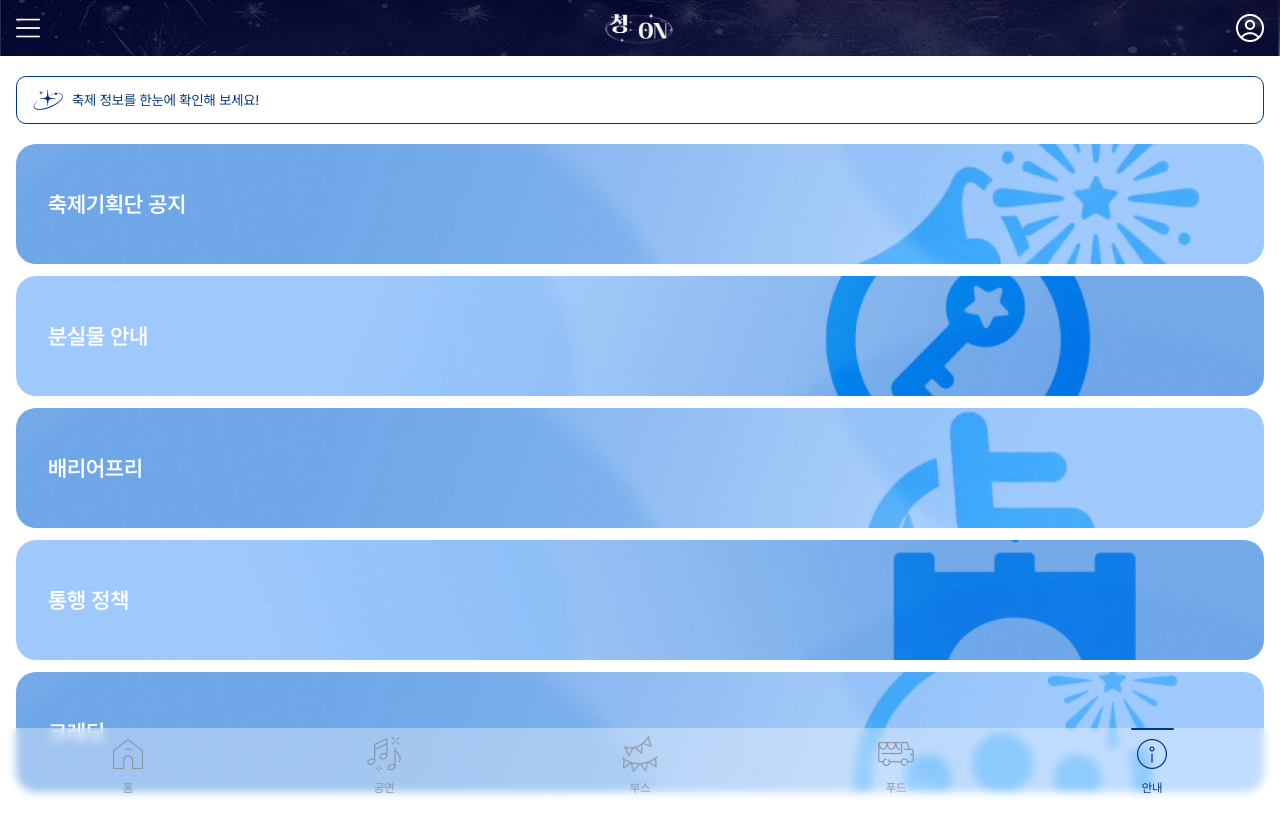
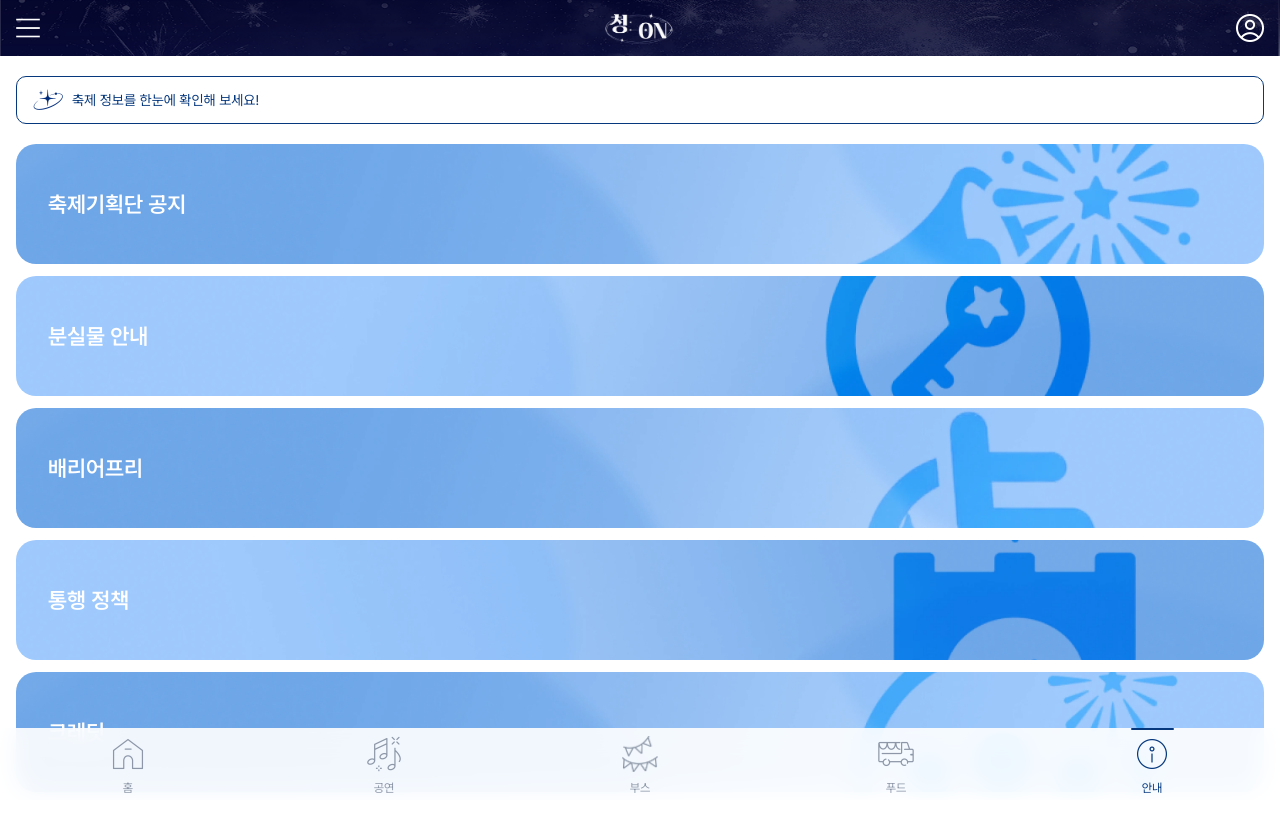
Before and after one commit to LUCAUS-Likelion14th/FrontEnd, a Next.js app: page /info in a window 1280 px wide. Shown: the top 836 px of the page. Built offline with nearby package versions, Linux system fonts and the light colour scheme; no server answers.

Commit message:
style: bottomnav 색상 수정

```diff
--- a/src/components/layouts/BottomNav.tsx
+++ b/src/components/layouts/BottomNav.tsx
@@ -73,7 +73,7 @@ export default function BottomNav() {
     <nav
       aria-label="하단 메뉴"
       className={`fixed bottom-0 left-0 w-full z-10 ${
-        isLogin ? "bg-white/10" : "bg-white/35 backdrop-blur-xs"
+        isLogin ? "bg-white/10" : "bg-white/90 backdrop-blur-md"
       }`}
     >
       <ul className="relative flex justify-around items-center my-1">
```
